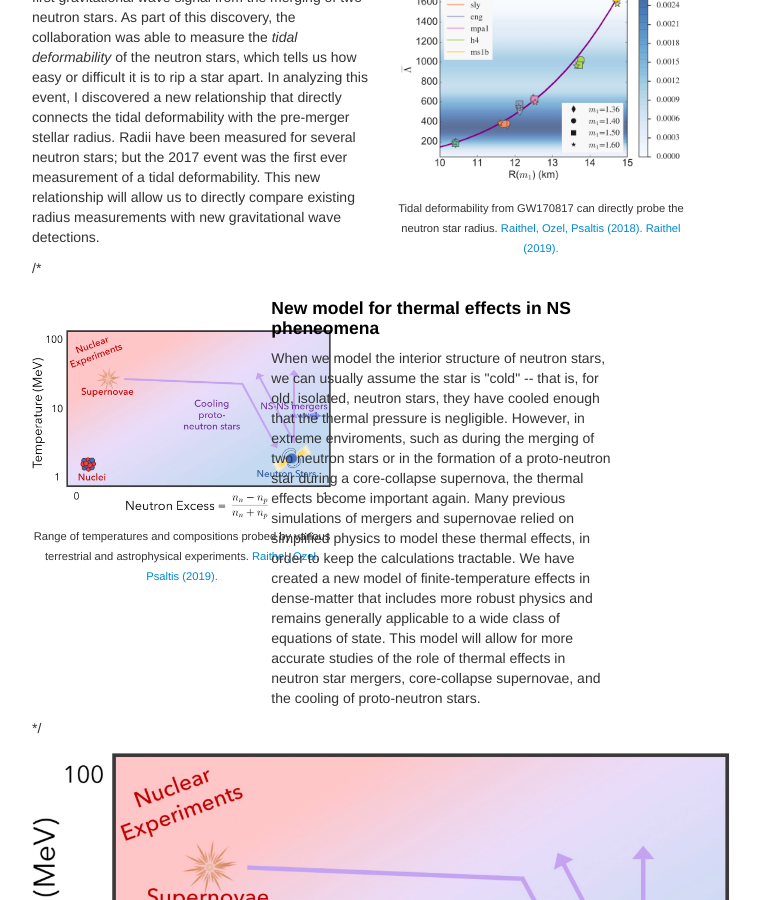
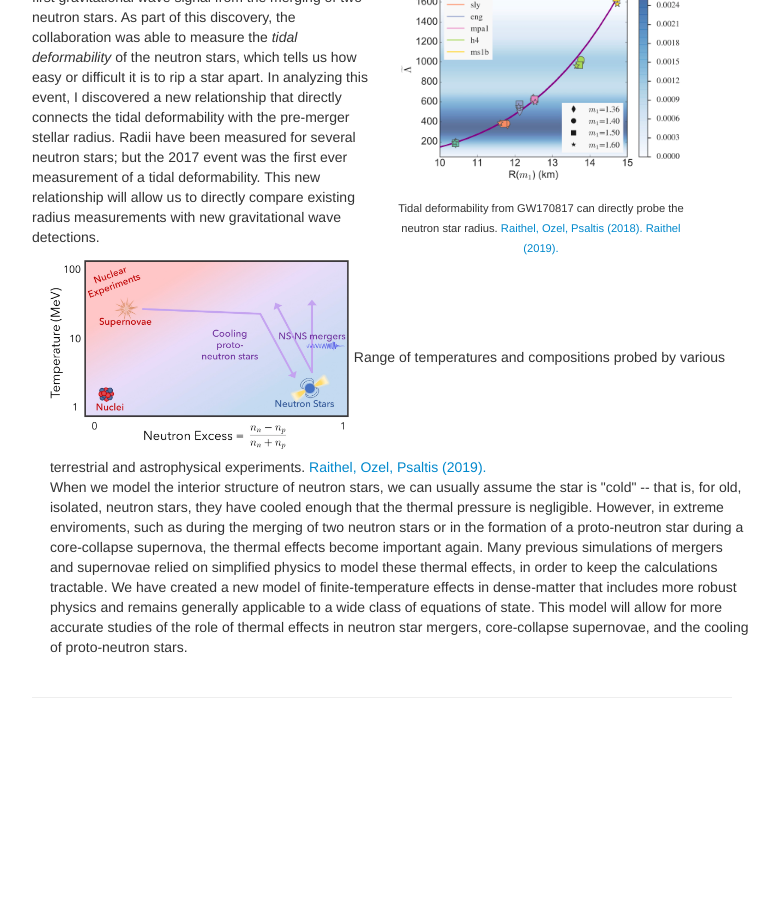
Before and after one commit to craithel/craithel.github.io, a Jekyll site: the page built from pages/research.md, in a window 1280 px wide and 900 px high, scrolled down 625 px. Shown: the whole window, without its empty margins (258-1037 px from the left). Built offline with Jekyll 4.4.1, drawn with Linux system fonts in a browser that asks for light colours; after the commit the page ends 1354 px from its top, so only the background shows below that.

Commit message:
updated figs

```diff
--- a/pages/research.md
+++ b/pages/research.md
@@ -76,37 +76,10 @@ description: My research
 
 </div>
 
-/*
-<div class="row-fluid">
- <div class="span4">
-  <br>
-  <br>
-   <div style="width:300px; font-size:80%; text-align:center;">
+
+<div class="span15">
    <img src="../assets/schematic_T_Yp.jpg"
-	  style="padding-bottom:0.5em;"/>
-   Range of temperatures and compositions probed by various terrestrial and astrophysical experiments.
-   <a href="https://iopscience.iop.org/article/10.3847/1538-4357/ab08ea">Raithel, Ozel, Psaltis (2019).</a>
-   </div>
- </div>
- <div class="span6">
-   <h4><a name="Finite temperature effects"></a>New model for thermal effects in NS pheneomena</h4>
-   <p style="font-family:helvetica;">
-	When we model the interior structure of neutron stars, we can usually assume the star is "cold" -- that is, for old,
-	isolated, neutron stars, they have cooled enough that the thermal pressure is negligible. However, in extreme
-	enviroments, such as during the merging of two neutron stars or in the formation of a proto-neutron star
-	during a core-collapse supernova, the thermal effects become important again. Many previous simulations of mergers and
-	supernovae relied on simplified physics to model these thermal effects, in order to keep the calculations tractable.
-	We have created a new model of finite-temperature effects in dense-matter that includes more robust physics and
-	remains generally applicable to a wide class of equations of state. This model will allow for more accurate studies of
-	the role of thermal effects in neutron star mergers, core-collapse supernovae, and the cooling of proto-neutron stars.
-   </p>
- </div>
-</div>
-*/
-
-
-   <img src="../assets/schematic_T_Yp.jpg"
-	  style="padding-bottom:0.5em; align=left"/>
+	  style="padding-bottom:0.5em; align=left" width=300 />
    Range of temperatures and compositions probed by various terrestrial and astrophysical experiments.
    <a href="https://iopscience.iop.org/article/10.3847/1538-4357/ab08ea">Raithel, Ozel, Psaltis (2019).</a>
    <p style="font-family:helvetica;">
@@ -119,6 +92,7 @@ description: My research
 	remains generally applicable to a wide class of equations of state. This model will allow for more accurate studies of
 	the role of thermal effects in neutron star mergers, core-collapse supernovae, and the cooling of proto-neutron stars.
    </p>
+</div>
 
 <!-- [click here for the most recent version of the paper]({{ BASE_PATH}}/pages/working_papers/sample-working-paper.pdf) -->
 
```
